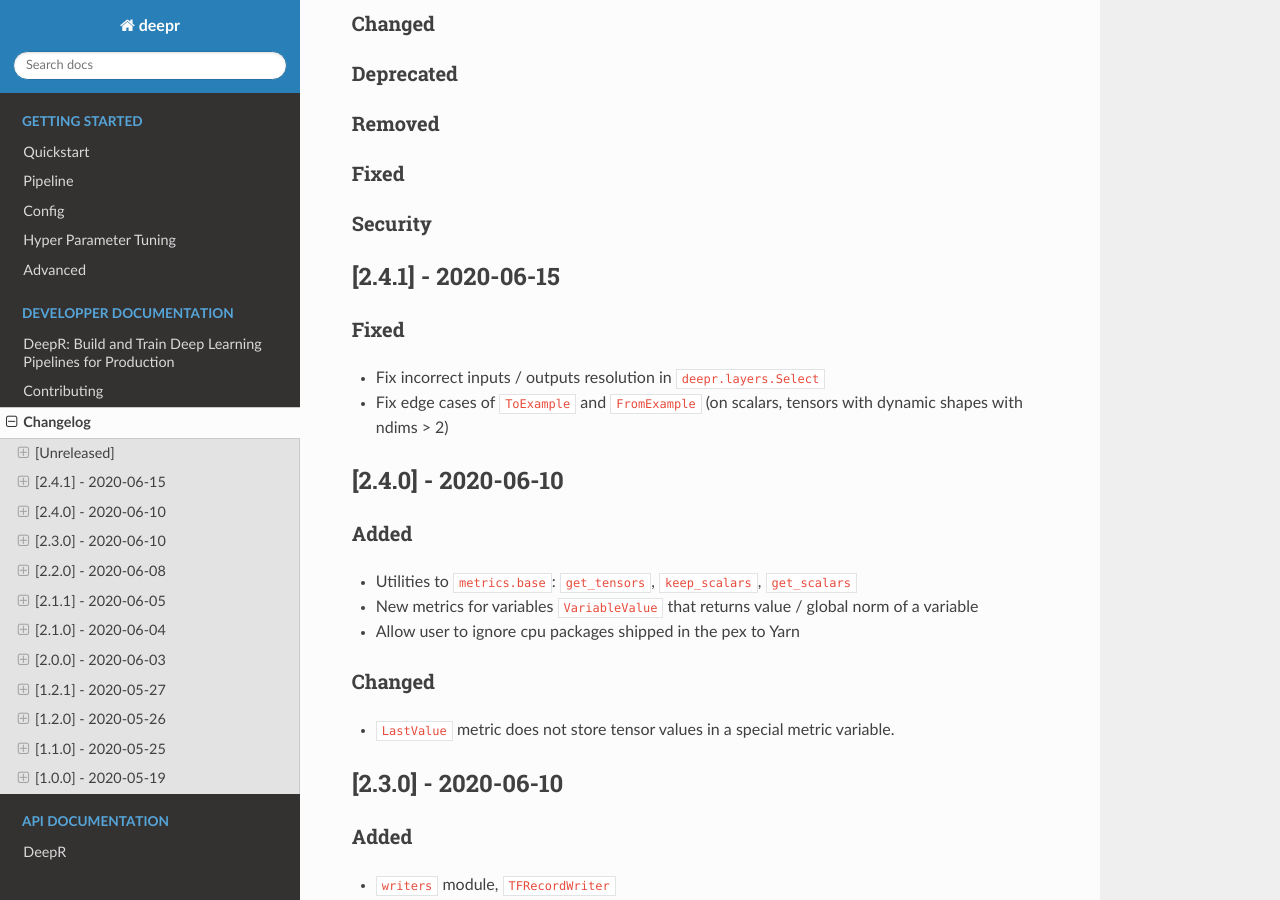
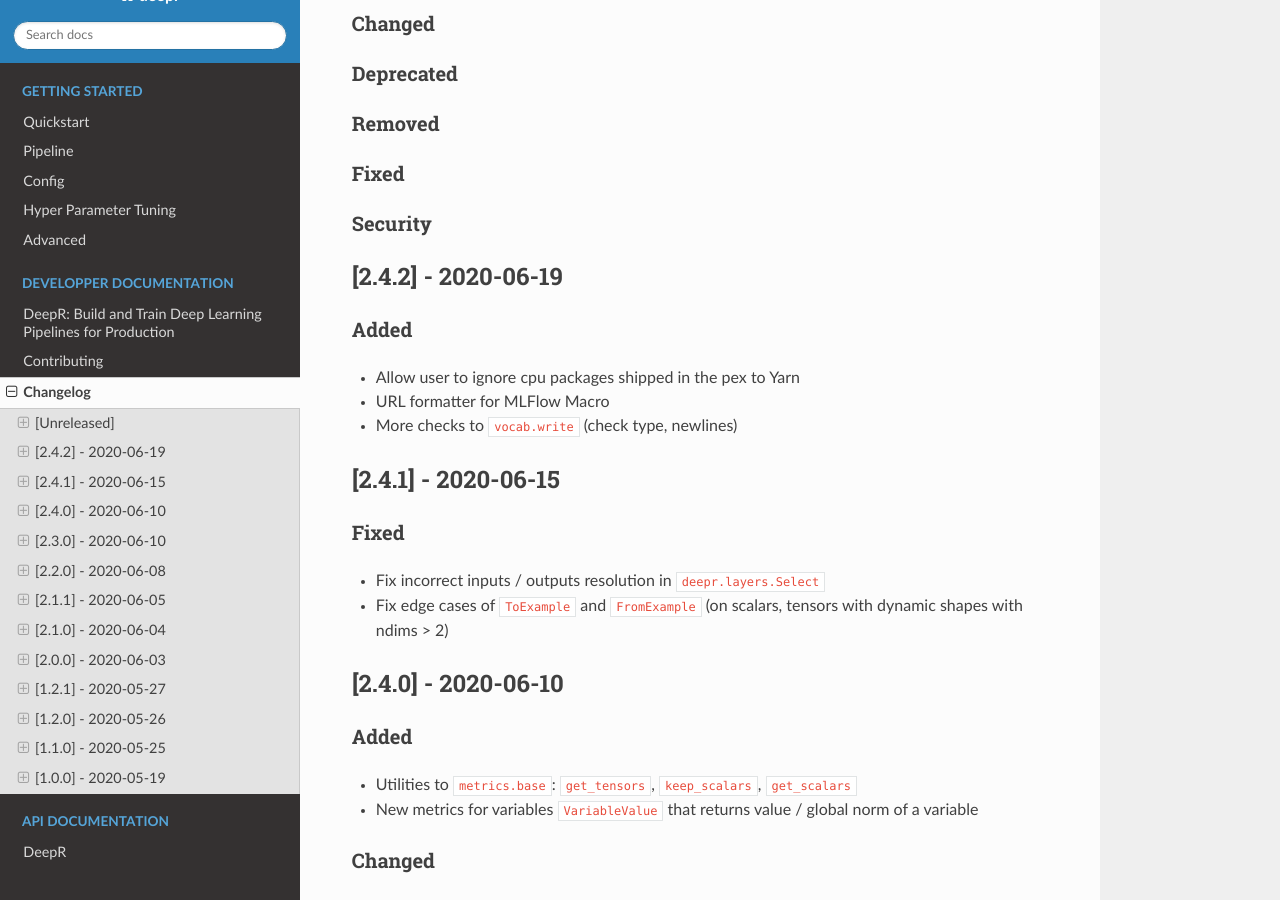
Before and after one commit to criteo/deepr, a Sphinx documentation site: the page built from docs/CHANGELOG.rst, in a window 1280 px wide and 900 px high, scrolled down 352 px. Built offline with Sphinx 7.4.7 and the Read the Docs theme 2.0.0, drawn with Linux system fonts in a browser that asks for light colours; pages that are not in the unit, such as notebooks, are missing from menus.

Commit message:
Release 2.4.2

```diff
--- a/deepr/version.py
+++ b/deepr/version.py
@@ -1,4 +1,4 @@
 # pylint: disable=all
 
-__version__ = "2.4.1"
+__version__ = "2.4.2"
 __author__ = "Criteo"
--- a/docs/CHANGELOG.rst
+++ b/docs/CHANGELOG.rst
@@ -24,6 +24,16 @@
 ~~~~~~~~
 
 
+[2.4.2] - 2020-06-19
+--------------------
+
+Added
+~~~~~
+- Allow user to ignore cpu packages shipped in the pex to Yarn
+- URL formatter for MLFlow Macro
+- More checks to ``vocab.write`` (check type, newlines)
+
+
 [2.4.1] - 2020-06-15
 --------------------
 
--- a/docs/conf.py
+++ b/docs/conf.py
@@ -23,7 +23,7 @@
 author = "Criteo"
 
 # The full version, including alpha/beta/rc tags
-release = "2.4.1"
+release = "2.4.2"
 
 
 # -- General configuration ---------------------------------------------------
```
Also changed, not shown: other parts of docs/CHANGELOG.rst (+0 -1 lines).
